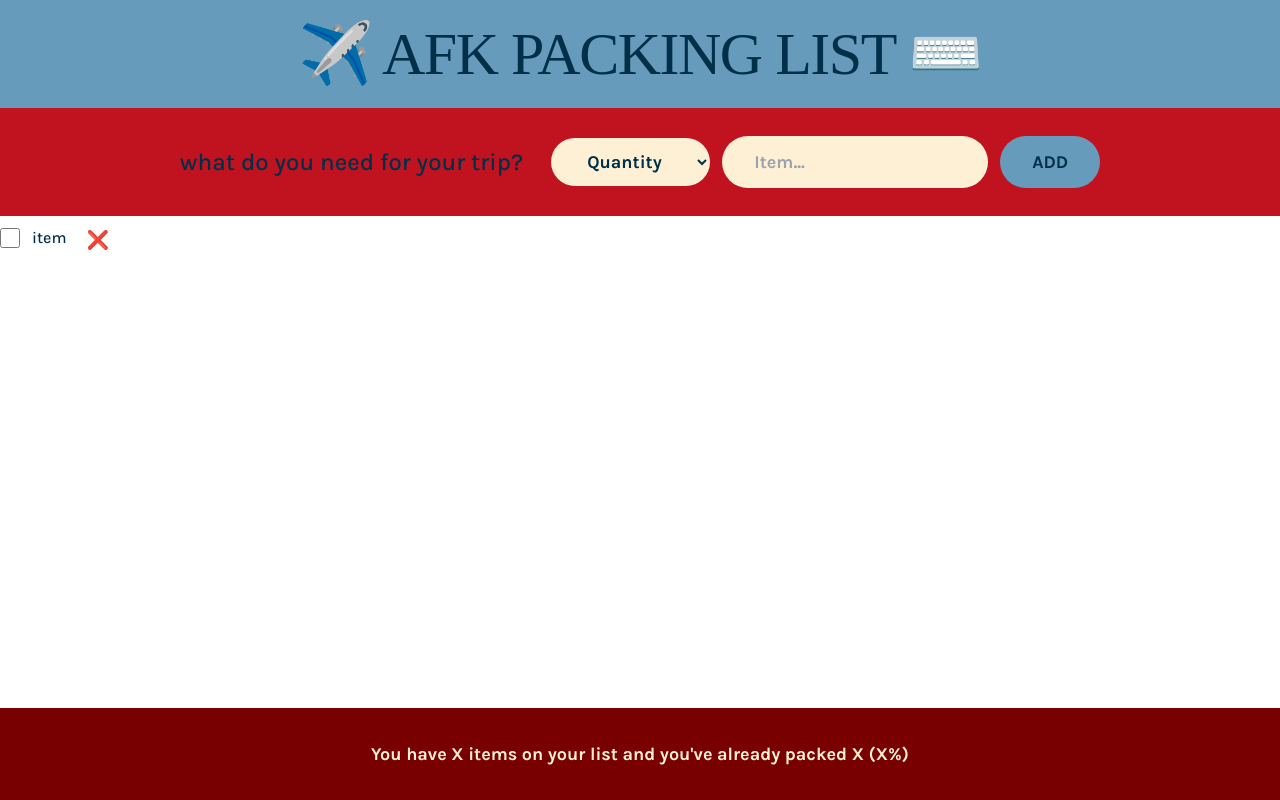
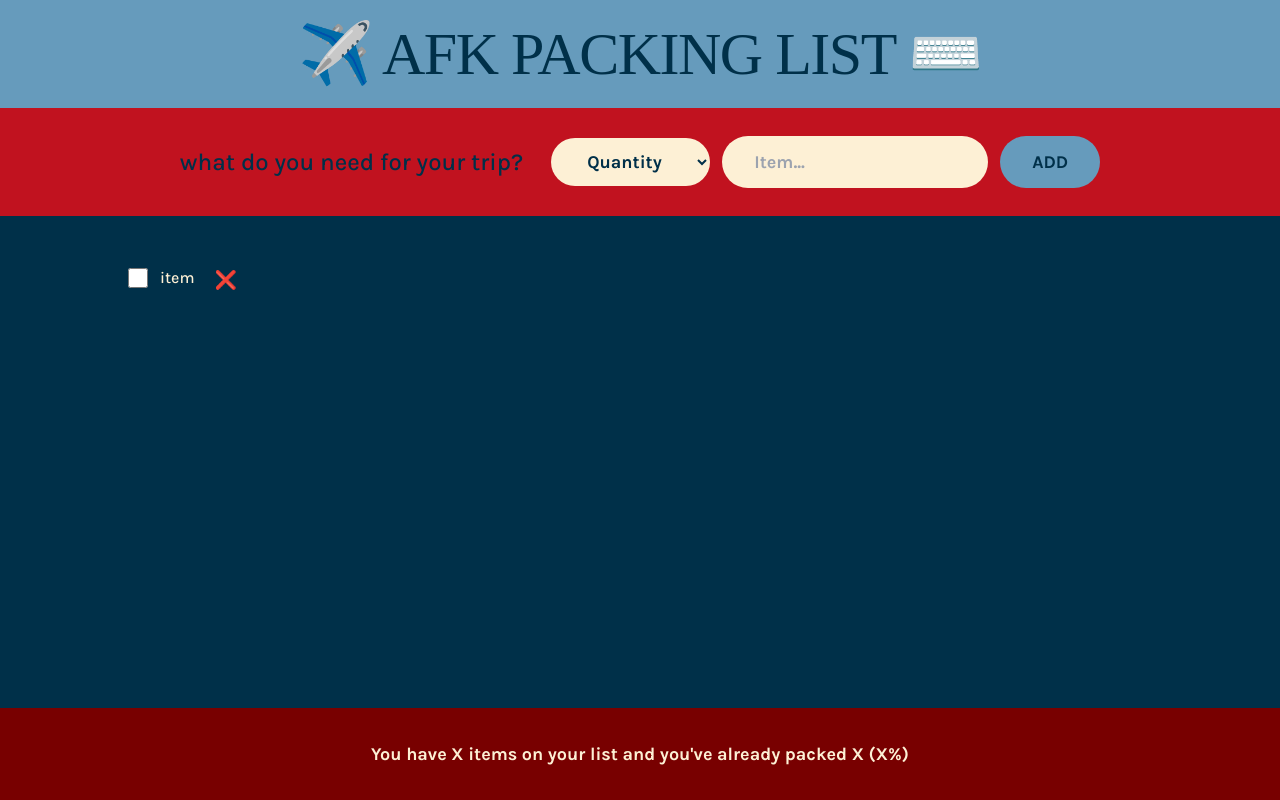
Before and after one commit to ritabradley/afk-packing-list, a React (Vite) app: page / in a window 1280 px wide. Built offline with nearby package versions, Linux system fonts and the light colour scheme; a web font is replaced by a local one.

Commit message:
style list `section` and `ul`

```diff
--- a/src/components/PackingList.jsx
+++ b/src/components/PackingList.jsx
@@ -2,8 +2,8 @@ import Item from './Item';
 
 export default function PackingList() {
   return (
-    <section>
-      <ul>
+    <section className='bg-navy text-whip flex flex-col items-center list justify-between gap-8 py-10'>
+      <ul className='grid content-start justify-center w-4/5 gap-3 overflow-scroll list-none'>
         <Item />
       </ul>
     </section>
```
